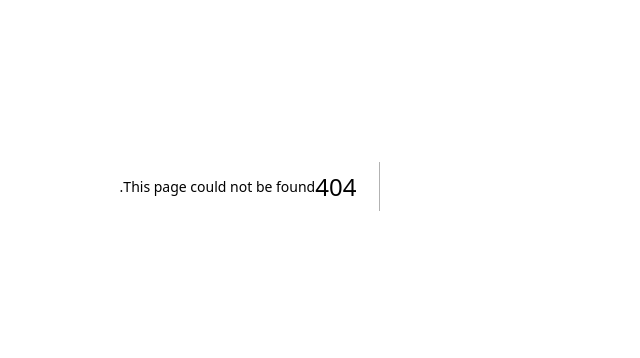
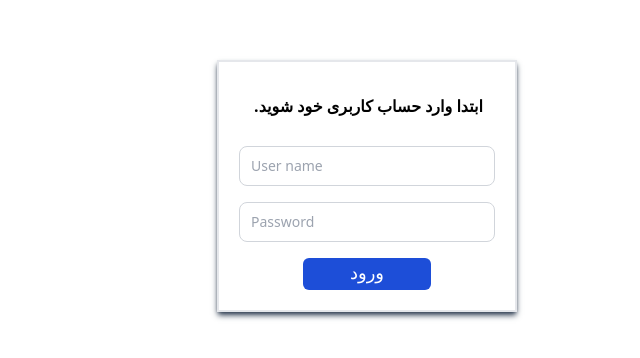
Before and after one commit to niliaw-mdn/supermarket, a Next.js app in the folder front/: page /login in a window 1280 px wide. Before the commit this address had no page. Shown: the part 214-572 px from the top of the page, without its empty margins (422-1062 px from the left). Built offline with nearby package versions, Linux system fonts and the light colour scheme.

Commit message:
login and edit filter

```diff
--- a/front/components/Header.js
+++ b/front/components/Header.js
@@ -5,7 +5,6 @@ import { useState , useRef , useEffect } from "react";
 import Product from "./template/Product";
 
 import { TbMenuDeep } from "react-icons/tb";
-import { IoPersonCircleSharp } from "react-icons/io5";
 import { IoCloseSharp } from "react-icons/io5";
 
 function Header() {
@@ -121,7 +120,7 @@ function Header() {
                   <a href="./">صفحه اصلی</a>
                 </li>
                 <li className="p-6">
-                  <a href="./profile">پروفایل</a>
+                  <a href="./login">پروفایل</a>
                 </li>
                 <li className="p-6">
                   <a href="/products">محصولات</a>
--- a/front/package.json
+++ b/front/package.json
@@ -13,9 +13,10 @@
     "apexcharts": "^3.54.1",
     "axios": "^1.7.7",
     "next": "14.2.14",
-    "react": "^18",
+    "react": "^18.3.1",
     "react-apexcharts": "^1.5.0",
-    "react-dom": "^18",
+    "react-dom": "^18.3.1",
+    "react-hot-toast": "^2.4.1",
     "react-icons": "^5.3.0",
     "react-webcam": "^7.2.0"
   },
--- /dev/null
+++ b/front/pages/login/index.js
@@ -0,0 +1,74 @@
+import React, { useState, useEffect } from "react";
+import toast, { Toaster } from "react-hot-toast";
+import { useRouter } from "next/router";
+
+function Index() {
+  const [userName, setUserName] = useState("");
+  const [password, setPassword] = useState("");
+  const router = useRouter();
+
+
+  const loginHandler = () => {
+    if (password !== "1234" || userName !== "niloofar") {
+      toast.error("لطفا اطلاعات را درست وارد کنید.");
+    } else {
+      toast.success("با موفقیت وارد شدید.");
+      router.push("/profile");
+    }
+  };
+
+  return (
+    <>
+       <Toaster />
+      <div className="flex justify-center items-center h-screen">
+        <div className="border-2 shadow-slate-700 shadow-md p-5">
+          <div className="flex flex-col space-y-4">
+            <p className="p-3 font-semibold">ابتدا وارد حساب کاربری خود شوید.</p>
+            <div className="relative w-64">
+              <input
+                type="text"
+                id="floating-input"
+                className="block w-full h-10 px-2.5 pt-5 pb-2 text-sm text-gray-900 bg-transparent border border-gray-300 rounded-lg appearance-none focus:outline-none focus:ring-2 focus:ring-blue-600 focus:border-blue-600 peer"
+                placeholder=" "
+                value={userName}
+                onChange={(e) => setUserName(e.target.value)}
+              />
+              <label
+                htmlFor="floating-input"
+                className="absolute text-sm text-gray-500 bg-white px-1 duration-300 transform top-[-10px] left-2 peer-placeholder-shown:top-2.5 peer-placeholder-shown:text-gray-400 peer-placeholder-shown:bg-transparent peer-focus:top-[-10px] peer-focus:text-blue-600 peer-focus:bg-white"
+              >
+                User name
+              </label>
+            </div>
+            <div className="relative w-64">
+              <input
+                type="password"
+                id="floating-input"
+                className="block w-full h-10 px-2.5 pt-5 pb-2 text-sm text-gray-900 bg-transparent border border-gray-300 rounded-lg appearance-none focus:outline-none focus:ring-2 focus:ring-blue-600 focus:border-blue-600 peer"
+                placeholder=" "
+                value={password}
+                onChange={(e) => setPassword(e.target.value)}
+              />
+              <label
+                htmlFor="floating-input"
+                className="absolute text-sm text-gray-500 bg-white px-1 duration-300 transform top-[-10px] left-2 peer-placeholder-shown:top-2.5 peer-placeholder-shown:text-gray-400 peer-placeholder-shown:bg-transparent peer-focus:top-[-10px] peer-focus:text-blue-600 peer-focus:bg-white"
+              >
+                Password
+              </label>
+            </div>
+            <div className="flex justify-center">
+              <button
+                className="bg-blue-700 w-[50%] text-white text-lg text-center rounded-md pb-1"
+                onClick={loginHandler}
+              >
+                ورود
+              </button>
+            </div>
+          </div>
+        </div>
+      </div>
+    </>
+  );
+}
+
+export default Index;
--- a/front/pages/products/index.js
+++ b/front/pages/products/index.js
@@ -82,8 +82,8 @@ function Index() {
           />
         </div>
       </div>
-      <div className="flex mx-5 mt-4 justify-between">
-        <div className="border-4 border-slate-700 w-80 overflow-hidden">
+      <div className="flex mx-5 mt-4 justify-between items-start">
+        <div className="border-2 border-l-gray-500 shadow-md shadow-black w-80 overflow-hidden h-auto">
           <div className="flex justify-between p-3">
             <p className="font-bold text-xl text-slate-800">فیلترها</p>
             <span>
```
Also changed, not shown: 1 other file (tests, documents, lock files or other folders).
